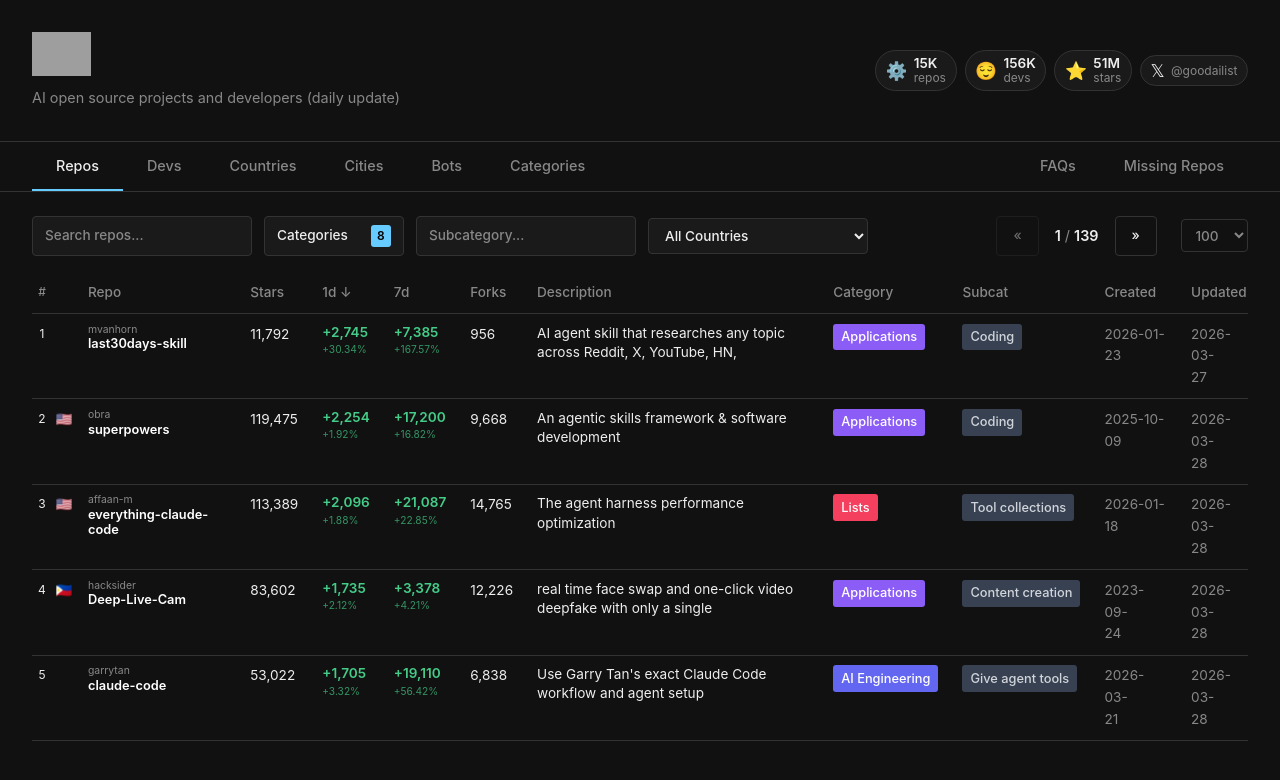
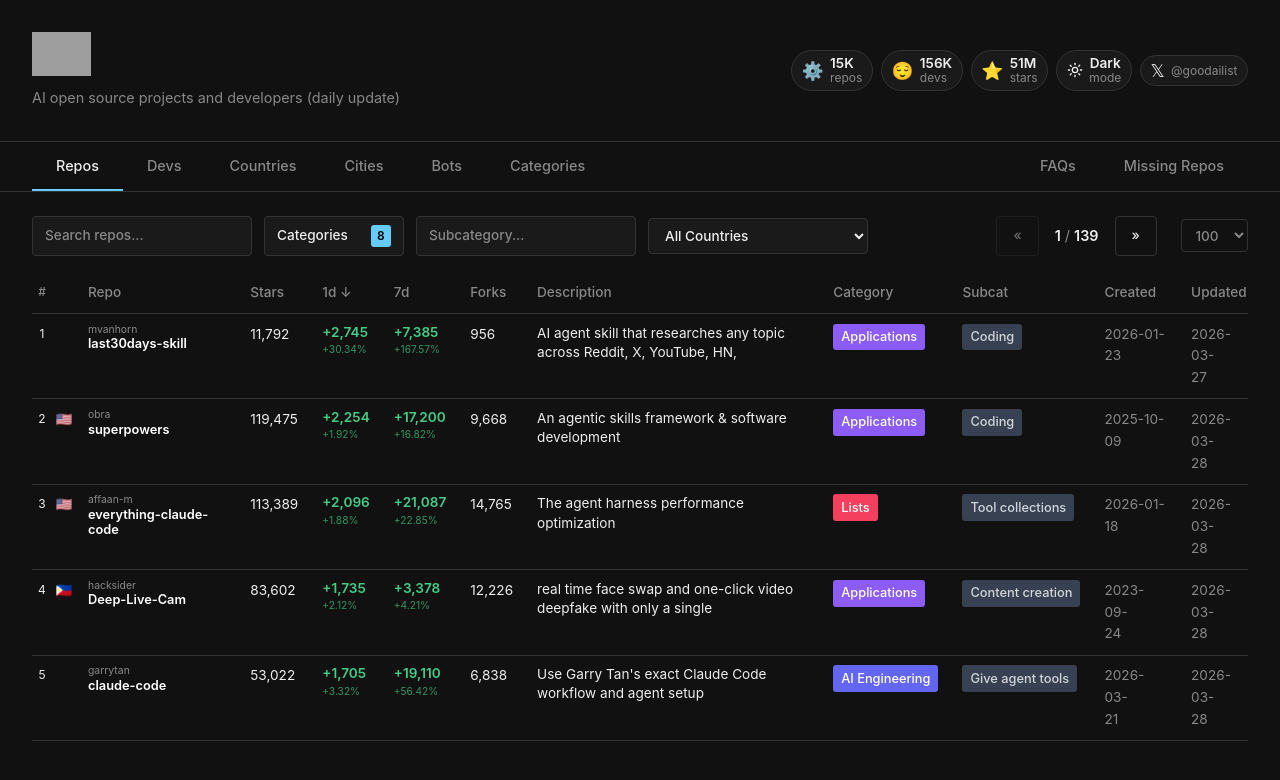
Before and after one commit to lf2foce/dsdaihoc_v3, a Next.js app: page / in a window 1280 px wide. Shown: the top 780 px of the page. Built offline with nearby package versions, Linux system fonts and the light colour scheme; grey boxes are pictures that could not be loaded.

Commit message:
darkmode

```diff
--- a/app/layout.tsx
+++ b/app/layout.tsx
@@ -1,5 +1,6 @@
 import type { Metadata } from "next";
 import "./globals.css";
+import { ThemeProvider } from "@/components/theme-provider";
 
 export const metadata: Metadata = {
   title: "Good AI List",
@@ -12,8 +13,21 @@
   children: React.ReactNode;
 }>) {
   return (
-    <html lang="en" className="h-full subpixel-antialiased font-sans">
-      <body className="min-h-full flex flex-col">{children}</body>
+    <html
+      lang="en"
+      className="h-full subpixel-antialiased font-sans"
+      suppressHydrationWarning
+    >
+      <body className="min-h-full flex flex-col">
+        <ThemeProvider
+          attribute="data-ui-theme"
+          defaultTheme="dark"
+          enableSystem={false}
+          storageKey="goodailist-theme"
+        >
+          {children}
+        </ThemeProvider>
+      </body>
     </html>
   );
 }
--- a/app/page.module.css
+++ b/app/page.module.css
@@ -1,14 +1,45 @@
 .page {
+  --page-bg: #111;
+  --page-surface: #1a1a1a;
+  --page-text: #eee;
+  --page-text-strong: #fff;
+  --page-muted: #888;
+  --page-border: #333;
+  --page-border-strong: #555;
+  --page-link: #6cf;
+  --page-positive: #4c8;
+  --page-hover: #1a1a1a;
+  --page-shadow: 0 4px 12px rgb(0 0 0 / 30%);
+  --page-sticky-shadow: 2px 0 4px rgb(0 0 0 / 30%);
+  --page-chip-muted-bg: #374151;
+  --page-chip-muted-text: #d1d5db;
   min-height: 100vh;
-  background: #111;
-  color: #eee;
+  background: var(--page-bg);
+  color: var(--page-text);
   line-height: 1.6;
   font-feature-settings: "rlig" 1, "calt" 1;
 }
 
+:global(html[data-ui-theme="light"]) .page {
+  --page-bg: #fafafa;
+  --page-surface: #ffffff;
+  --page-text: #18181b;
+  --page-text-strong: #09090b;
+  --page-muted: #71717a;
+  --page-border: #d4d4d8;
+  --page-border-strong: #a1a1aa;
+  --page-link: #0ea5e9;
+  --page-positive: #059669;
+  --page-hover: #f4f4f5;
+  --page-shadow: 0 4px 12px rgb(15 23 42 / 12%);
+  --page-sticky-shadow: 2px 0 4px rgb(15 23 42 / 10%);
+  --page-chip-muted-bg: #e2e8f0;
+  --page-chip-muted-text: #334155;
+}
+
 .header {
   padding: 2rem;
-  border-bottom: 1px solid #333;
+  border-bottom: 1px solid var(--page-border);
 }
 
 .headerBar {
@@ -40,7 +71,7 @@
 
 .subtitle {
   margin: 0.35rem 0 0;
-  color: #888;
+  color: var(--page-muted);
   font-size: 0.9rem;
   line-height: 1.6;
 }
@@ -58,21 +89,31 @@
   align-items: center;
   gap: 0.4rem;
   padding: 0.35rem 0.6rem;
-  border: 1px solid #333;
+  border: 1px solid var(--page-border);
   border-radius: 999px;
-  background: #1a1a1a;
-  color: #eee;
+  background: var(--page-surface);
+  color: var(--page-text);
   white-space: nowrap;
   text-decoration: none;
 }
 
 .headerChip:hover {
-  border-color: #555;
+  border-color: var(--page-border-strong);
   text-decoration: none;
 }
 
 .followChip {
-  color: #eee;
+  color: var(--page-text);
+}
+
+.themeToggle {
+  cursor: pointer;
+  transition: background 0.2s, border-color 0.2s, color 0.2s;
+}
+
+.themeToggle svg {
+  color: var(--page-text);
+  flex: 0 0 auto;
 }
 
 .chipEmoji {
@@ -92,7 +133,7 @@
 }
 
 .chipLabel {
-  color: #888;
+  color: var(--page-muted);
   font-size: 0.75rem;
 }
 
@@ -102,7 +143,7 @@
   align-items: center;
   gap: 1rem;
   padding: 0 2rem;
-  border-bottom: 1px solid #333;
+  border-bottom: 1px solid var(--page-border);
 }
 
 .tabs,
@@ -116,20 +157,20 @@
   border: none;
   border-bottom: 2px solid transparent;
   background: none;
-  color: #888;
+  color: var(--page-muted);
   font-size: 0.9rem;
   font-weight: 500;
   text-decoration: none;
 }
 
 .tab:hover {
-  color: #eee;
+  color: var(--page-text);
   text-decoration: none;
 }
 
 .tabActive {
-  color: #eee;
-  border-bottom-color: #6cf;
+  color: var(--page-text);
+  border-bottom-color: var(--page-link);
 }
 
 .main {
@@ -157,10 +198,10 @@
 .multiSelectBtn,
 .pageBtn,
 .pageSizeSelect {
-  border: 1px solid #333;
+  border: 1px solid var(--page-border);
   border-radius: 4px;
-  background: #1a1a1a;
-  color: #eee;
+  background: var(--page-surface);
+  color: var(--page-text);
   font-size: 0.85rem;
   font-weight: 500;
 }
@@ -171,7 +212,7 @@
 }
 
 .input::placeholder {
-  color: #888;
+  color: var(--page-muted);
 }
 
 .input:focus,
@@ -179,7 +220,7 @@
 .multiSelectBtn:focus,
 .pageSizeSelect:focus {
   outline: none;
-  border-color: #6cf;
+  border-color: var(--page-link);
 }
 
 .select {
@@ -192,7 +233,7 @@
 }
 
 .multiSelectDropdown[open] .multiSelectBtn {
-  border-color: #6cf;
+  border-color: var(--page-link);
 }
 
 .multiSelectBtn {
@@ -212,7 +253,7 @@
 
 .selectedCount {
   border-radius: 3px;
-  background: #6cf;
+  background: var(--page-link);
   padding: 0.1rem 0.4rem;
   color: #000;
   font-size: 0.75rem;
@@ -227,10 +268,10 @@
   min-width: 200px;
   max-height: 300px;
   overflow-y: auto;
-  border: 1px solid #333;
+  border: 1px solid var(--page-border);
   border-radius: 4px;
-  background: #1a1a1a;
-  box-shadow: 0 4px 12px rgb(0 0 0 / 30%);
+  background: var(--page-surface);
+  box-shadow: var(--page-shadow);
 }
 
 .multiSelectOption {
@@ -242,7 +283,7 @@
 }
 
 .multiSelectOption:hover {
-  background: #333;
+  background: var(--page-hover);
 }
 
 .checkbox {
@@ -278,8 +319,8 @@
 }
 
 .pageBtn:hover {
-  background: #333;
-  border-color: #888;
+  background: var(--page-hover);
+  border-color: var(--page-border-strong);
 }
 
 .pageBtnDisabled {
@@ -288,16 +329,16 @@
 
 .pageBtnDisabled:hover {
   background: transparent;
-  border-color: #333;
+  border-color: var(--page-border);
 }
 
 .pageInfo {
-  color: #888;
+  color: var(--page-muted);
   font-size: 0.9rem;
 }
 
 .pageInfoCurrent {
-  color: #eee;
+  color: var(--page-text);
   font-weight: 600;
 }
 
@@ -305,7 +346,7 @@
   margin-left: 0.5rem;
   padding: 0.4rem 0.6rem;
   background: transparent;
-  color: #888;
+  color: var(--page-muted);
 }
 
 .tableScrollWrapper {
@@ -327,26 +368,26 @@
 .th,
 .td {
   padding: 0.6rem 0.75rem;
-  border-bottom: 1px solid #333;
+  border-bottom: 1px solid var(--page-border);
   text-align: left;
   vertical-align: top;
 }
 
 .th {
-  color: #888;
+  color: var(--page-muted);
   font-weight: 500;
   white-space: nowrap;
 }
 
 .row:hover .td {
-  background: #1a1a1a;
+  background: var(--page-hover);
 }
 
 .stickyRank,
 .stickyFlag,
 .stickyRepo {
   position: sticky;
-  background: #111;
+  background: var(--page-bg);
   z-index: 1;
 }
 
@@ -368,13 +409,13 @@
 
 .stickyRepo {
   left: 44px;
-  box-shadow: 2px 0 4px rgb(0 0 0 / 30%);
+  box-shadow: var(--page-sticky-shadow);
 }
 
 .row:hover .stickyRank,
 .row:hover .stickyFlag,
 .row:hover .stickyRepo {
-  background: #1a1a1a;
+  background: var(--page-hover);
 }
 
 .repoCell {
@@ -383,14 +424,14 @@
 }
 
 .repoOwner {
-  color: #888;
+  color: var(--page-muted);
   font-size: 0.65rem;
   line-height: 1.2;
   overflow-wrap: break-word;
 }
 
 .repoName {
-  color: #fff;
+  color: var(--page-text-strong);
   font-size: 0.8rem;
   font-weight: 600;
   line-height: 1.2;
@@ -403,13 +444,13 @@
 }
 
 .positive {
-  color: #4c8;
+  color: var(--page-positive);
   font-weight: 600;
 }
 
 .positiveSub {
   margin-top: 0.15rem;
-  color: #4c8;
+  color: var(--page-positive);
   opacity: 0.7;
   font-size: 0.75em;
 }
@@ -450,13 +491,13 @@
 }
 
 .chipMuted {
-  background: #374151;
-  color: #d1d5db;
+  background: var(--page-chip-muted-bg);
+  color: var(--page-chip-muted-text);
 }
 
 .dateCell,
 .contributorsCell {
-  color: #888;
+  color: var(--page-muted);
 }
 
 @media (max-width: 900px) {
--- a/app/page.tsx
+++ b/app/page.tsx
@@ -1,6 +1,7 @@
 /* eslint-disable @next/next/no-img-element */
 
 import styles from "./page.module.css";
+import ThemeToggle from "./theme-toggle";
 
 type Stat = {
   icon: string;
@@ -307,6 +308,7 @@
             {stats.map((stat) => (
               <StatChip key={stat.label} {...stat} />
             ))}
+            <ThemeToggle />
             <a href="#" className={`${styles.headerChip} ${styles.followChip}`}>
               <span className={styles.chipEmoji}>𝕏</span>
               <span className={styles.chipText}>
--- /dev/null
+++ b/app/theme-toggle.tsx
@@ -0,0 +1,37 @@
+"use client";
+
+import { startTransition, useSyncExternalStore } from "react";
+import { Moon, Sun } from "lucide-react";
+import { useTheme } from "next-themes";
+import styles from "./page.module.css";
+
+function subscribe() {
+  return () => {};
+}
+
+export default function ThemeToggle() {
+  const { resolvedTheme, setTheme } = useTheme();
+  const mounted = useSyncExternalStore(subscribe, () => true, () => false);
+
+  const isLight = mounted && resolvedTheme === "light";
+
+  return (
+    <button
+      type="button"
+      className={`${styles.headerChip} ${styles.themeToggle}`}
+      onClick={() => {
+        startTransition(() => {
+          setTheme(isLight ? "dark" : "light");
+        });
+      }}
+      aria-label={isLight ? "Switch to dark mode" : "Switch to light mode"}
+      title={isLight ? "Switch to dark mode" : "Switch to light mode"}
+    >
+      {isLight ? <Moon size={16} /> : <Sun size={16} />}
+      <span className={styles.chipText}>
+        <span className={styles.chipValue}>{isLight ? "Light" : "Dark"}</span>
+        <span className={styles.chipLabel}>mode</span>
+      </span>
+    </button>
+  );
+}
--- /dev/null
+++ b/components/theme-provider.tsx
@@ -0,0 +1,10 @@
+"use client";
+
+import {
+  ThemeProvider as NextThemesProvider,
+  type ThemeProviderProps,
+} from "next-themes";
+
+export function ThemeProvider({ children, ...props }: ThemeProviderProps) {
+  return <NextThemesProvider {...props}>{children}</NextThemesProvider>;
+}
--- a/package.json
+++ b/package.json
@@ -14,6 +14,7 @@
     "clsx": "^2.1.1",
     "lucide-react": "^1.7.0",
     "next": "16.2.1",
+    "next-themes": "^0.4.6",
     "react": "19.2.4",
     "react-dom": "19.2.4",
     "shadcn": "^4.1.1",
```
Also changed, not shown: 1 other file (tests, documents, lock files or other folders).
